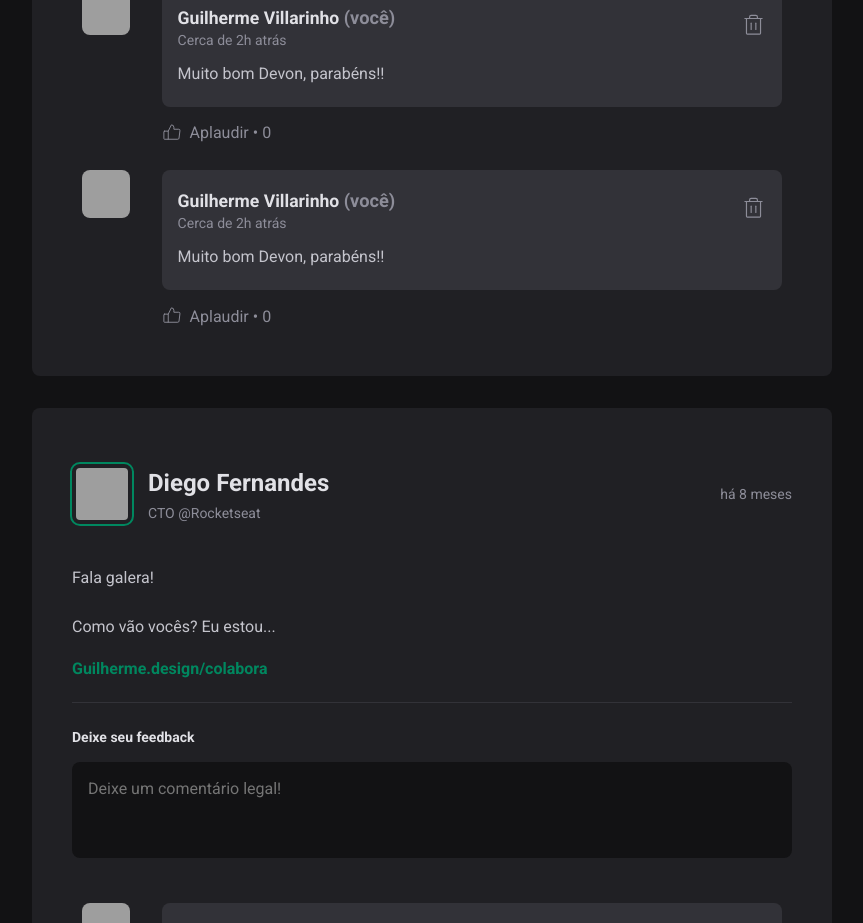
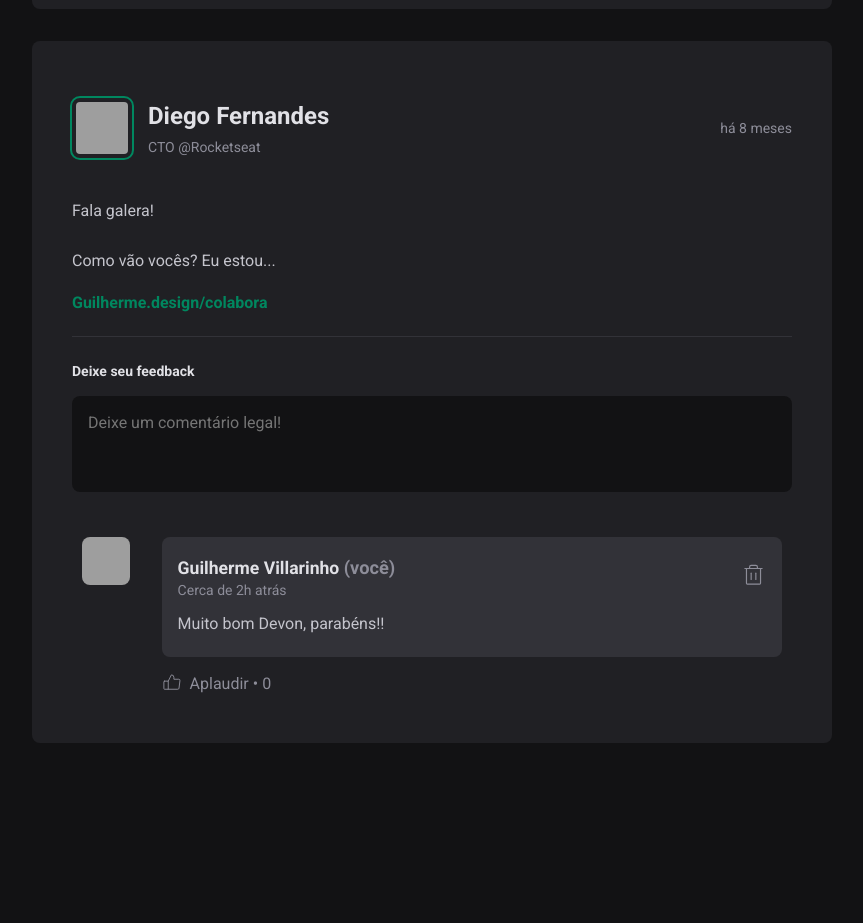
Before and after one commit to Villarinho-Gui/01-fundamentos-reactjs, a React (Vite) app: page / in a window 1280 px wide. Shown: the part 800-1723 px from the top of the page, without its empty margins (352-1215 px from the left). After the commit the page ends 1575 px from the top, so only its background shows below. Built offline with nearby package versions, Linux system fonts and the light colour scheme; grey boxes are pictures that could not be loaded; a web font is replaced by a local one.

Commit message:
feat(component): add useState function
Add useState function to add new comments every moment when user click on submit button

```diff
--- a/src/components/Post.jsx
+++ b/src/components/Post.jsx
@@ -5,8 +5,11 @@
 import { Avatar } from "./Avatar";
 
 import styles from "./Post.module.css";
+import { useState } from "react";
 
 export function Post({ author, publishedAt, content }) {
+  const [comments, setComments] = useState([0]);
+
   const publishedDateFormatted = format(
     publishedAt,
     "d 'de' LLLL 'às' HH:mm'h'",
@@ -19,6 +22,13 @@
     locale: ptBR,
     addSuffix: true,
   });
+
+  function handleCreateNewComment(){
+    event.preventDefault() //fazendo com que não necessite recarregar a página toda vez que o usuário realizar alguma ação
+    setComments([...comments, comments.length+1])
+
+    console.log('oi')
+  }
 
   return (
     <article className={styles.post}>
@@ -48,19 +58,20 @@
         })}
       </div>
 
-      <form className={styles.commentForm}>
+      <form onSubmit={handleCreateNewComment} className={styles.commentForm}>
         <strong>Deixe seu feedback</strong>
         <textarea placeholder="Deixe um comentário legal!" />
         <footer>
-          <button type="submit" className={styles.publish}>
+          <button  type="submit" className={styles.publish}>
             Publicar
           </button>
         </footer>
       </form>
+
       <div className={styles.commentList}>
-        <Comments />
-        <Comments />
-        <Comments />
+        {comments.map(comments=>{
+          return <Comments/>
+        })}
       </div>
     </article>
   );
```
